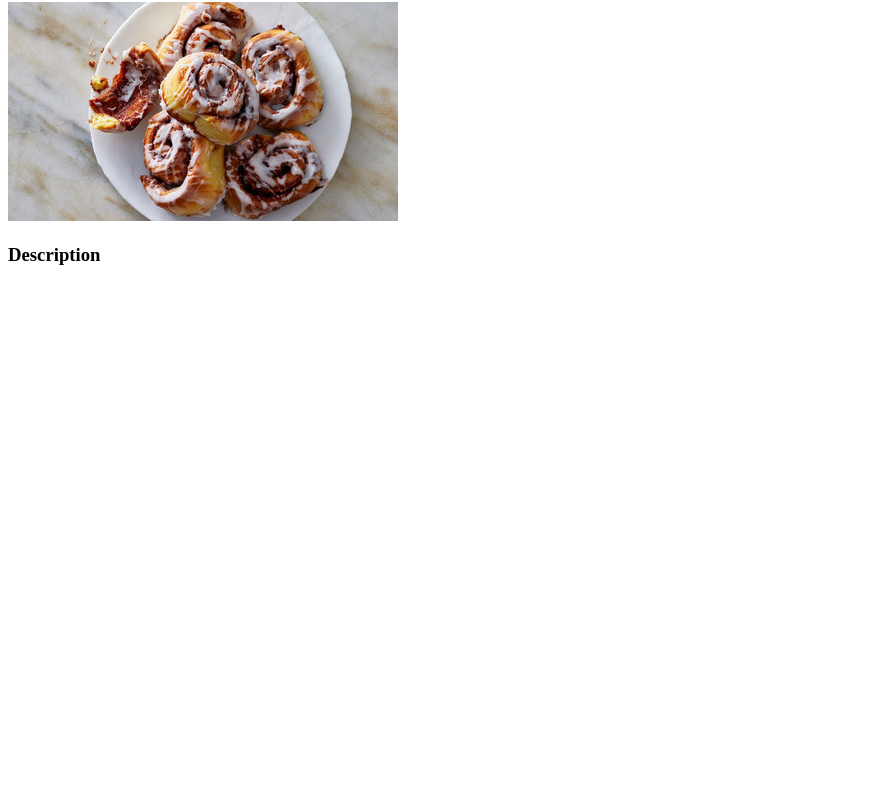
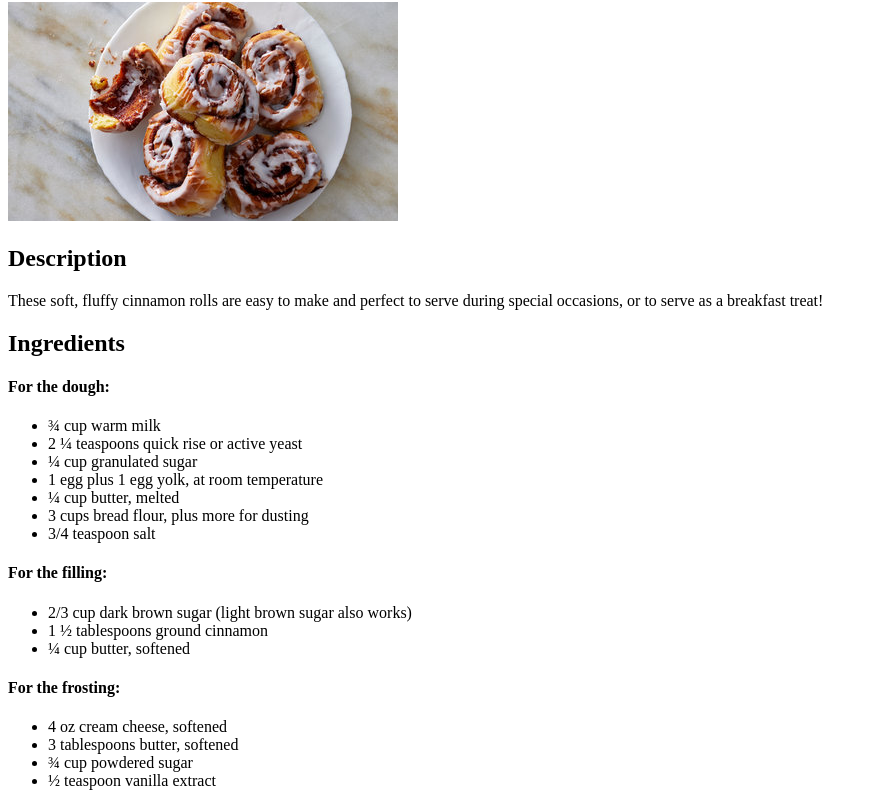
Before and after one commit to MediocreShrimp/odin-recipes, a plain HTML site: page recipes/cinnamon-roll.html in a window 1280 px wide. Shown: the part 78-884 px from the top of the page, without its empty margins (0-877 px from the left). Before the commit the page ends 800 px from the top, so only its background shows below. Drawn offline with Linux system fonts and the light colour scheme.

Commit message:
Add description and list of ingredients

```diff
--- a/recipes/cinnamon-roll.html
+++ b/recipes/cinnamon-roll.html
@@ -7,7 +7,34 @@
     <body>
         <h1>Cinnamon Rolls</h1>
         <img src="../img/cinnamon-roll.jpg" alt="an image of some cinnamon rolls on a plate">
-        <h3>Description</h3>
-        <p></p>
+
+        <h2>Description</h2>
+        <p>These soft, fluffy cinnamon rolls are easy to make and perfect to serve during special occasions, or to serve as a breakfast treat!</p>
+
+        <h2>Ingredients</h2>
+
+        <h4>For the dough:</h4>
+        <ul>
+            <li>¾ cup warm milk</li>
+            <li>2 ¼ teaspoons quick rise or active yeast</li>
+            <li>¼ cup granulated sugar</li>
+            <li>1 egg plus 1 egg yolk, at room temperature</li>
+            <li>¼ cup butter, melted</li>
+            <li>3 cups bread flour, plus more for dusting</li>
+            <li>3/4 teaspoon salt</li>
+        </ul>
+        <h4>For the filling:</h4>
+        <ul>
+            <li>2/3 cup dark brown sugar (light brown sugar also works)</li>
+            <li>1 ½ tablespoons ground cinnamon</li>
+            <li>¼ cup butter, softened</li>
+        </ul>
+        <h4>For the frosting:</h4>
+        <ul>
+            <li>4 oz cream cheese, softened</li>
+            <li>3 tablespoons butter, softened</li>
+            <li>¾ cup powdered sugar</li>
+            <li>½ teaspoon vanilla extract</li>
+        </ul>
     </body>
 </html>
```
